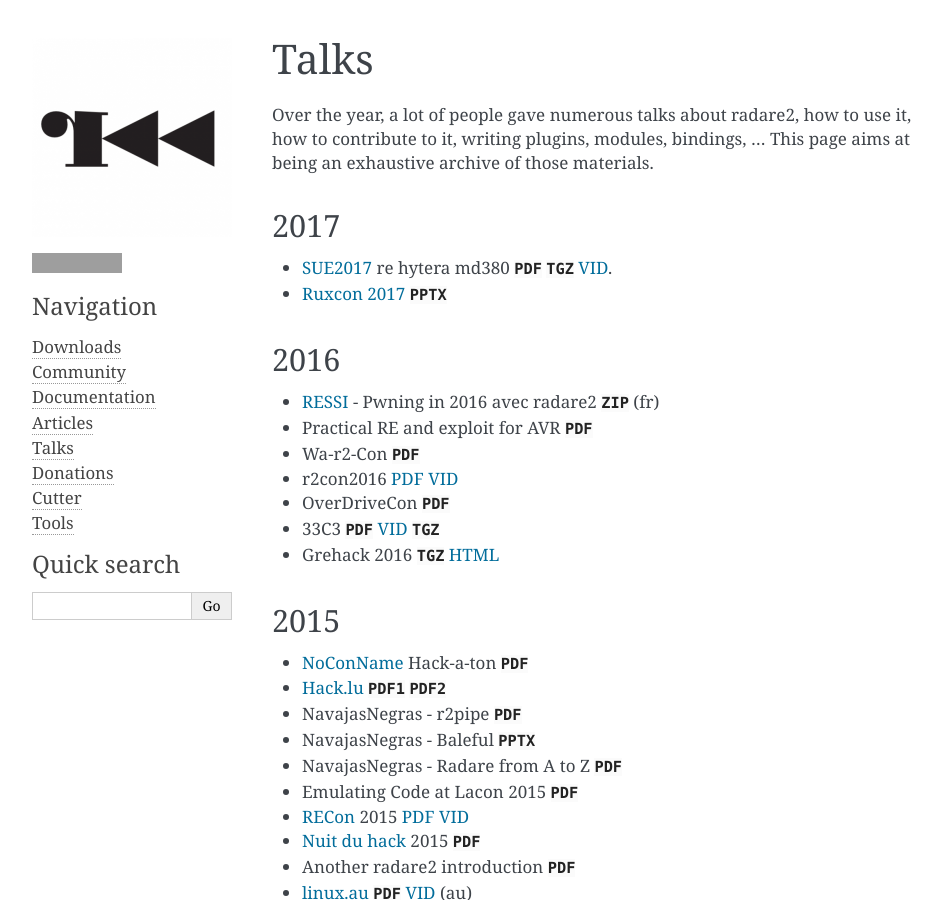
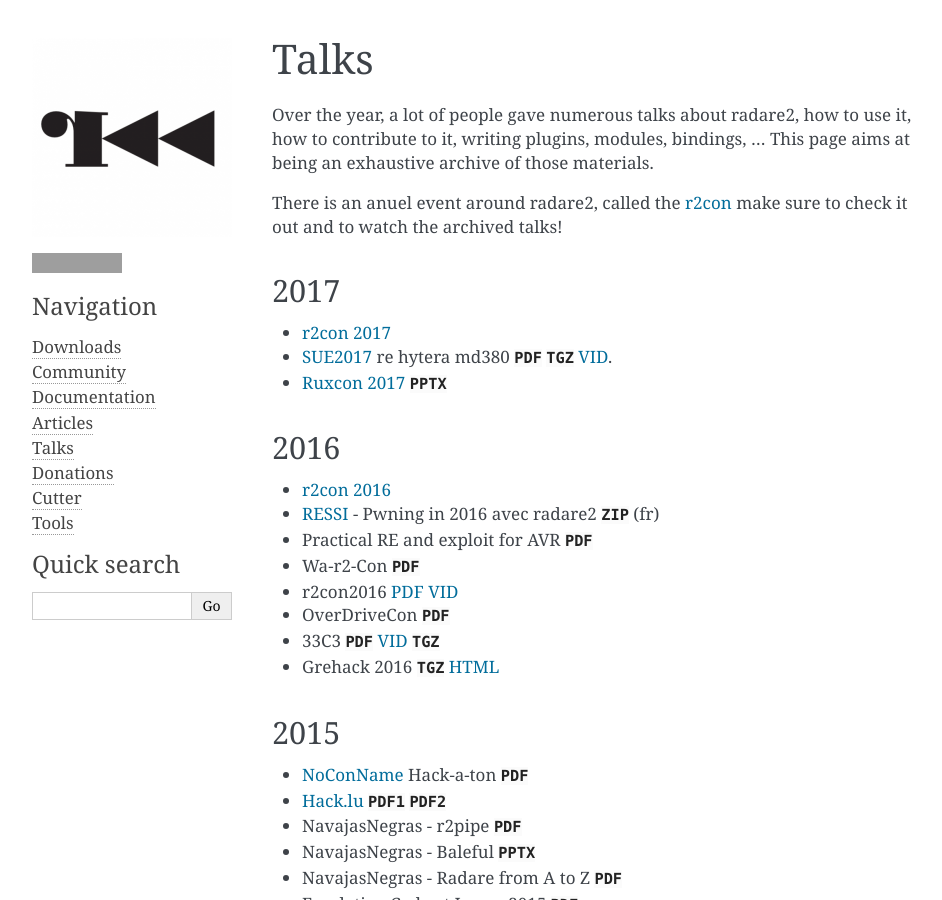
Before and after one commit to radareorg/radareorg, a Sphinx documentation site: the page built from source/talks.rst, in a window 1280 px wide and 900 px high. Shown: the whole window, without its empty margins (148-1090 px from the left). Built offline with Sphinx 7.4.7, drawn with Linux system fonts in a browser that asks for light colours; grey boxes are pictures that could not be loaded.

```diff
--- a/source/r2con/2016.rst
+++ b/source/r2con/2016.rst
@@ -4,6 +4,11 @@
 
 r2con 2016
 ==========
+
+Talks
+-----
+
+Since the r2con 2016 is now over, you can watch all the talks `here <https://www.youtube.com/watch?v=QVjrqlo5A9g&list=PLjIhlLNy_Y9O62rjwYD48pVER0EVh1-aU>`__.
 
 What
 ----
--- a/source/r2con/2017.rst
+++ b/source/r2con/2017.rst
@@ -4,6 +4,12 @@
 
 r2con 2017
 ==========
+
+Talks
+-----
+
+Since the r2con 2017 is now over, you can watch all the talks `here <https://www.youtube.com/watch?v=URyd4bcV-Ik&list=PLjIhlLNy_Y9Oe-nfcPEpaki0_En5dhQ5S>`__.
+
 
 What
 ----
--- a/source/talks.rst
+++ b/source/talks.rst
@@ -7,14 +7,22 @@ Over the year, a lot of people gave numerous talks about radare2, how to use it,
 how to contribute to it, writing plugins, modules, bindings, …
 This page aims at being an exhaustive archive of those materials.
 
+There is an anuel event around radare2, called the :ref:`r2con <r2con>`
+make sure to check it out and to watch the archived talks!
+
+
 2017
 ----
+
+- :ref:`r2con 2017 <r2con_2017>`
 
 - `SUE2017 <https://sue2017.snow.nl/>`__ re hytera md380 :download:`PDF <_files/r2snow.pdf>` :download:`TGZ <_files/r2snow.zip>` `VID <https://vimeo.com/211371081>`__.
 - `Ruxcon 2017 <https://ruxcon.org.au>`__ :download:`PPTX <_files/Ruxcon2017_r2.pptx>`
 
 2016
 ----
+
+- :ref:`r2con 2016 <r2con_2016>`
 
 - `RESSI <http://ressi2016.sciencesconf.org/>`__ - Pwning in 2016 avec radare2 :download:`ZIP <_files/jvoisin-pwning2016.pdf>` (fr)
 - Practical RE and exploit for AVR :download:`PDF <_files/avrworkshops2016.pdf>`
```
Also changed, not shown: source/r2con/index.rst (added, +15 -0 lines).
